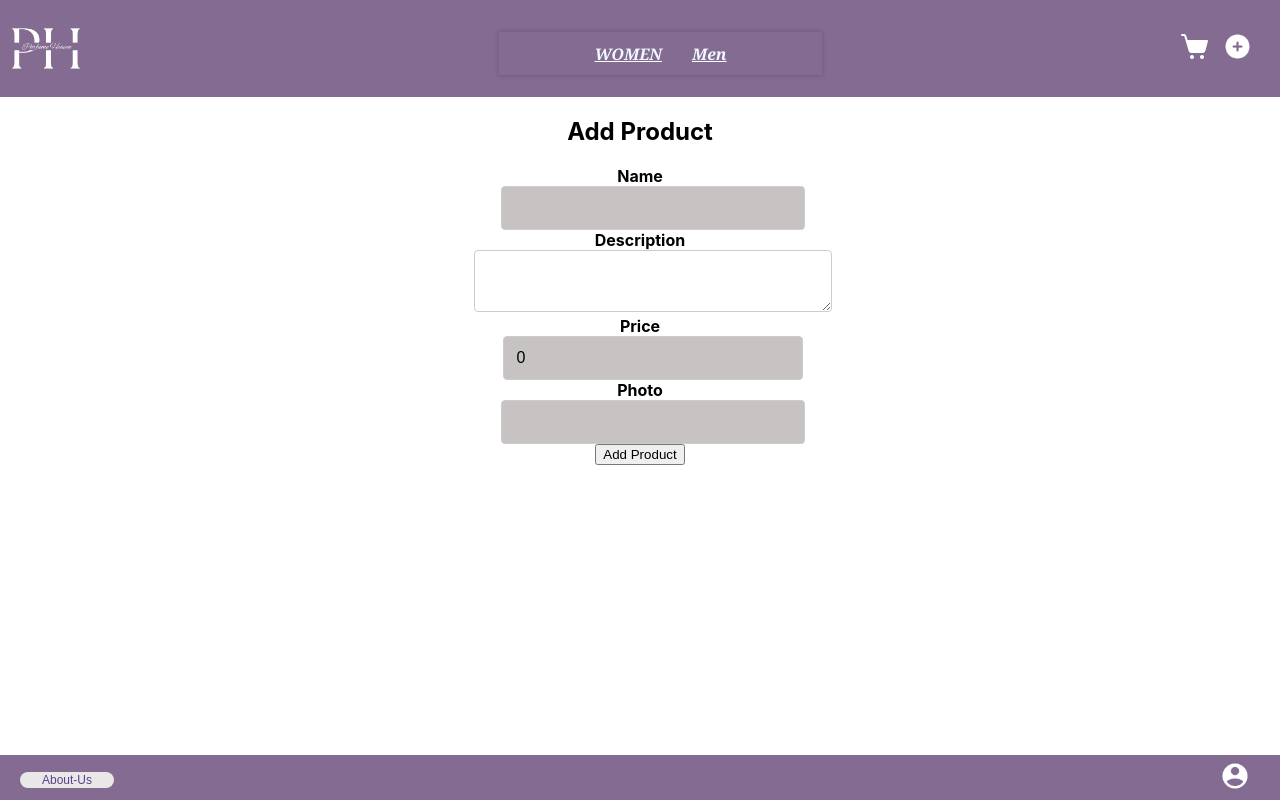
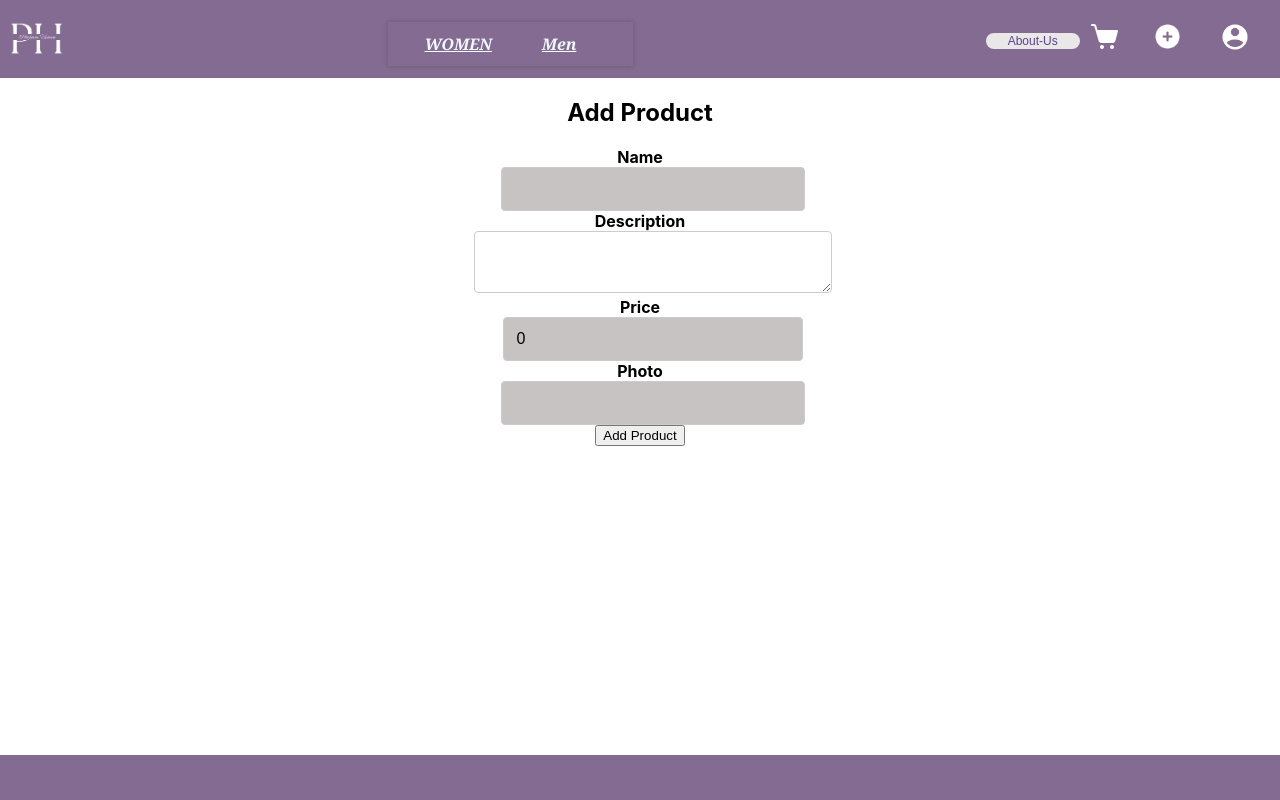
Before and after one commit to dareenZahran/react, a React (Create React App) app in the folder perfume-store/: page /Add in a window 1280 px wide. Built offline with nearby package versions, Linux system fonts and the light colour scheme.

Commit message:
arrange the footer and the header

```diff
--- a/perfume-store/src/Footer/footer.css
+++ b/perfume-store/src/Footer/footer.css
@@ -37,9 +37,9 @@
  .profile{
  width:30px;
  height:30px;
- margin-left: 20px;
+ /* margin-left: 20px;
  margin-right: 20px;
- padding-right: 30px;
+ padding-right: 30px; */
  }
 
 
--- a/perfume-store/src/Footer/footer.jsx
+++ b/perfume-store/src/Footer/footer.jsx
@@ -5,16 +5,16 @@
 function Footer() {
   return (
     <footer>
-      <div>
+      {/* <div>
       <Link to="/AboutUs">
         <button className="AboutUs">About-Us</button>
       </Link>
-      </div>
-      <div>
+      </div> */}
+      {/* <div>
         <Link to="/profile">
           <img src='img/profile.png' className="profile"/>
         </Link>
-      </div>
+      </div> */}
     </footer>
   );
 }
--- a/perfume-store/src/Header/header.css
+++ b/perfume-store/src/Header/header.css
@@ -1,14 +1,10 @@
-
-
 header {
   display: flex;
   justify-content: space-between;
   align-items: center;
-    /* background-color: #846b91; */
   background: linear-gradient(to right, #846b91, #846b91);
   padding: 10px;
 }
-
 
 .logo {
   font-size: 20px;
@@ -19,67 +15,63 @@
   margin-left: 20px;
 }
 
-
-
 .subheader {
   font-size: var(--font-size-subheader);
   margin: 0;
   font-weight: bold;
+  margin-left: 20px; /* Add margin here */
 }
 
 .subheader span {
   display: block;
 }
 
-
 a {
   color: white;
   text-decoration: none;
   transition: color 0.3s ease-in-out;
-
+  margin-right: 20px; /* Add margin here */
 }
 
-
- input{
+input {
   padding-top: 5px;
   padding-bottom: 5px;
+}
 
+img {
+  width: 15%;
 }
- img{
-width:15%;
- }
- .cart{
- width:30px;
- height:30px;
+
+.cart {
+  width: 30px;
+  height: 30px;
   margin-left: 5px;
   margin-right: 5px;
 }
 
- .add{
-  width:35px;
-  height:35px;
+.add {
+  width: 35px;
+  height: 35px;
   margin-left: 5px;
   margin-right: 15px;
 }
 
-
-.AboutUs{
+.AboutUs {
   padding-left: 30px;
   justify-content: center;
   justify-items: center;
+}
 
-}
 button.AboutUs {
-  background-color:#e9e7e7;
-  color:#5a428b;
+  background-color: #e9e7e7;
+  color: #5a428b;
   border: none;
   padding: 1px 22px;
   font-size: 12px;
   border-radius: 20px;
-
 }
 
 .AboutUs:hover {
-  background-color:#391642;
+  background-color: #391642;
   color: white;
 }
--- a/perfume-store/src/Header/header.jsx
+++ b/perfume-store/src/Header/header.jsx
@@ -12,7 +12,11 @@
       <Category/>
 
 
-
+      <div>
+      <Link to="/AboutUs">
+        <button className="AboutUs">About-Us</button>
+      </Link>
+      </div>
       <div>
         <Link to="/cart">
           <img src='img/cart.png' className="cart"/>
@@ -25,6 +29,12 @@
 
         </Link>
       </div>
+      <div>
+      <Link to="/profile">
+          <img src='img/profile.png' className="profile"/>
+        </Link></div>
+
+
     </header>
   );
 }
--- a/perfume-store/src/HomeDetails/details.css
+++ b/perfume-store/src/HomeDetails/details.css
@@ -44,6 +44,7 @@
 @media (max-width: 768px) {
   .container1 {
     flex-direction: column;
+    align-items: center; /* Add this line */
   }
 
   .product-image img {
--- a/perfume-store/src/PerfumeCard/card.css
+++ b/perfume-store/src/PerfumeCard/card.css
@@ -41,6 +41,8 @@
   }
 
   .product-card {
+
+    align-items: center;
     display: inline-flex;
     flex-direction: column;
     align-items: center;
--- a/perfume-store/src/Profile/Profile.css
+++ b/perfume-store/src/Profile/Profile.css
@@ -2,7 +2,7 @@
   align-items: center;
   max-width: 400px;
   margin: 0 auto;
-    padding: 20px;
+  padding: 0; /* Remove the padding */
   background-color: #f2f2f2;
   border: 1px solid #ccc;
   border-radius: 5px;
```
Also changed, not shown: perfume-store/src/Home/home.css (+10 -9 lines). Lines whose indentation alone changed are shown as unchanged.
